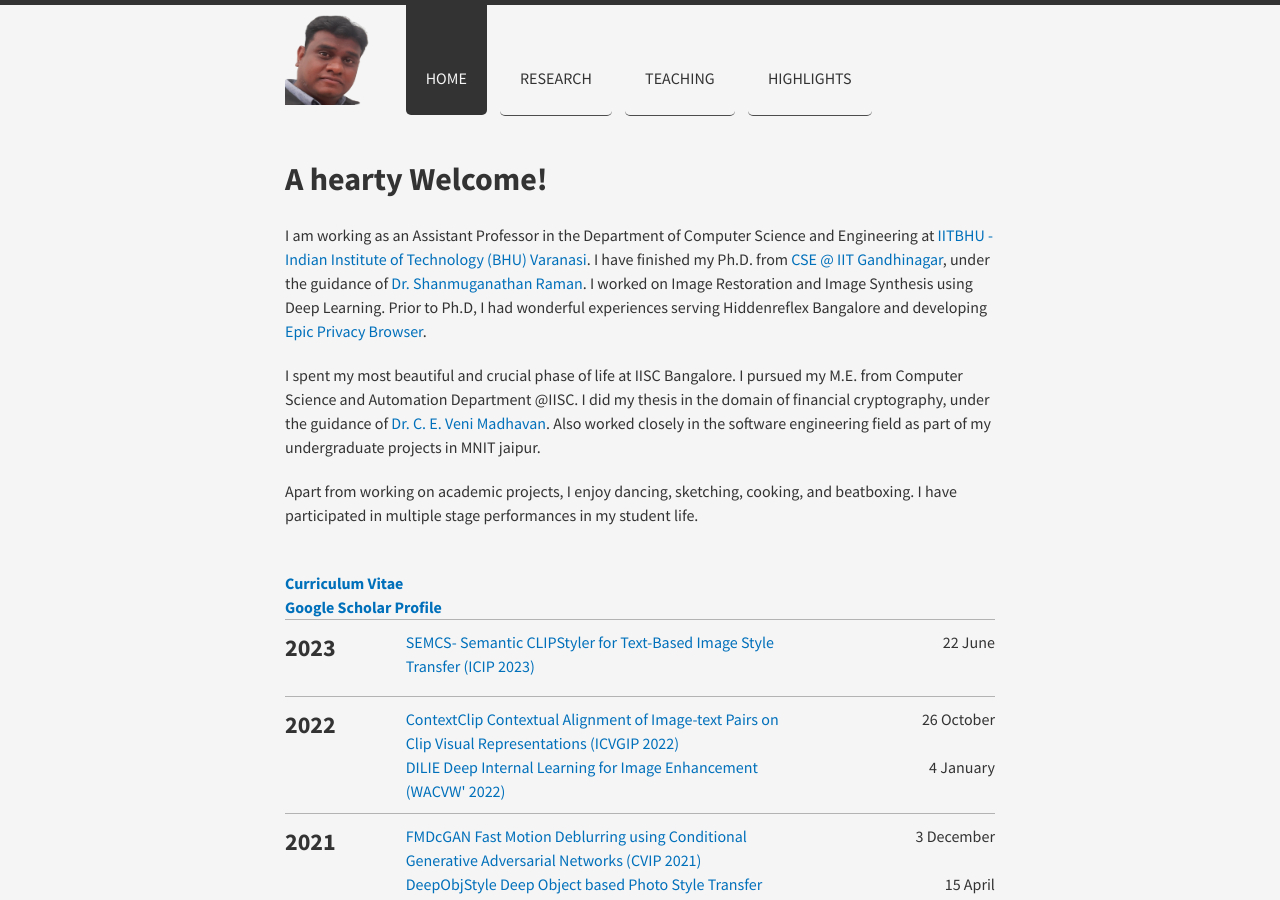
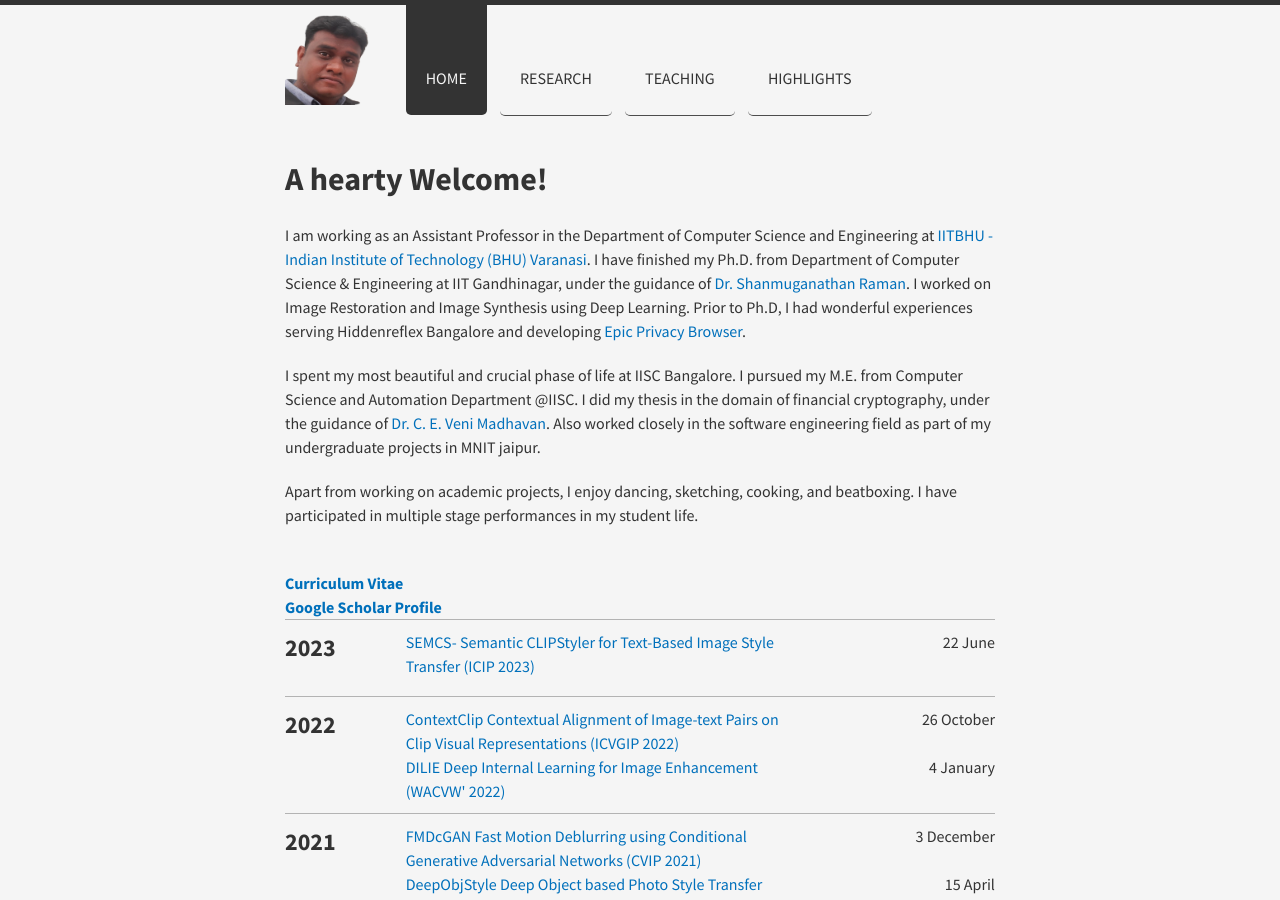
Before and after one commit to indramastan/indradeepmastan, a Jekyll site: the page built from index.html, in a window 1280 px wide and 900 px high. Built offline with Jekyll 4.4.1, drawn with Linux system fonts in a browser that asks for light colours; nearby versions of some CDN libraries.

Commit message:
Update index.html

```diff
--- a/index.html
+++ b/index.html
@@ -4,7 +4,7 @@ title: Home
 ---
 <h1>A hearty Welcome! </h1>
 
-<p>I am working as an Assistant Professor in the Department of Computer Science and Engineering at <a href="https://www.iitbhu.ac.in/dept/cse/people/indracse">IITBHU - Indian Institute of Technology (BHU) Varanasi</a>. I have finished my Ph.D. from <a href="https://cs.iitgn.ac.in/students.html">CSE @ IIT Gandhinagar</a>, under the guidance of <a href="https://people.iitgn.ac.in/~shanmuga/">Dr. Shanmuganathan Raman</a>. I worked on Image Restoration and Image Synthesis using Deep Learning.
+<p>I am working as an Assistant Professor in the Department of Computer Science and Engineering at <a href="https://www.iitbhu.ac.in/dept/cse/people/indracse">IITBHU - Indian Institute of Technology (BHU) Varanasi</a>. I have finished my Ph.D. from Department of Computer Science & Engineering at IIT Gandhinagar, under the guidance of <a href="https://people.iitgn.ac.in/~shanmuga/">Dr. Shanmuganathan Raman</a>. I worked on Image Restoration and Image Synthesis using Deep Learning.
 
 Prior to Ph.D, I had wonderful experiences serving Hiddenreflex Bangalore and developing <a href="https://en.wikipedia.org/wiki/Epic_(web_browser)">Epic Privacy Browser</a>.  </p>
 
```
